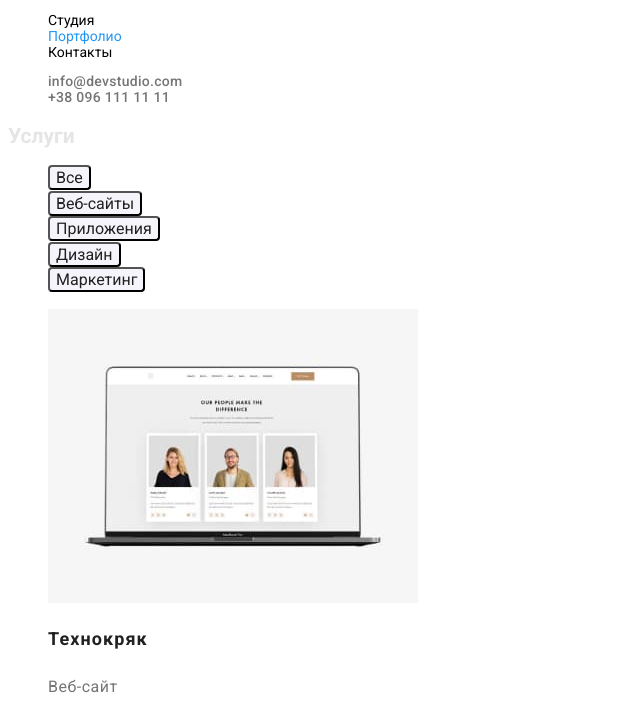
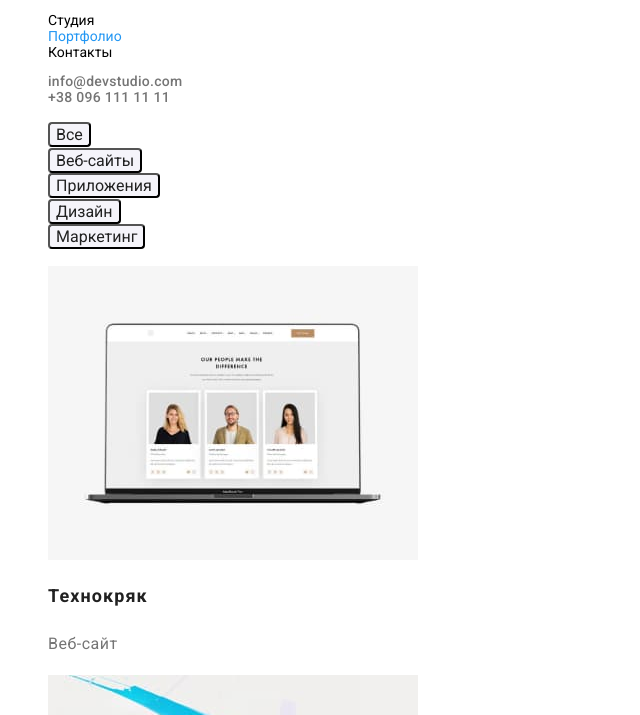
Before and after one commit to Bohdan171/goit-markup-hw-02, a plain HTML site: page portfolio.html in a window 1280 px wide. Shown: the part 41-756 px from the top of the page, without its empty margins (0-640 px from the left). Drawn offline with Linux system fonts and the light colour scheme.

Commit message:
Забыл добавить и скрыл в портфолио услуги в хайд

```diff
--- a/portfolio.html
+++ b/portfolio.html
@@ -41,7 +41,7 @@
     <!-- Портфолио -->
     <main>
       <section class="services">
-        <h1>Услуги</h1>
+        <h1 class="visually-hidden">Услуги</h1>
         <ul class="services-list">
           <li class="secvices-item"><button type="button" class="services-btn">Все</button></li>
           <li class="secvices-item">
```
